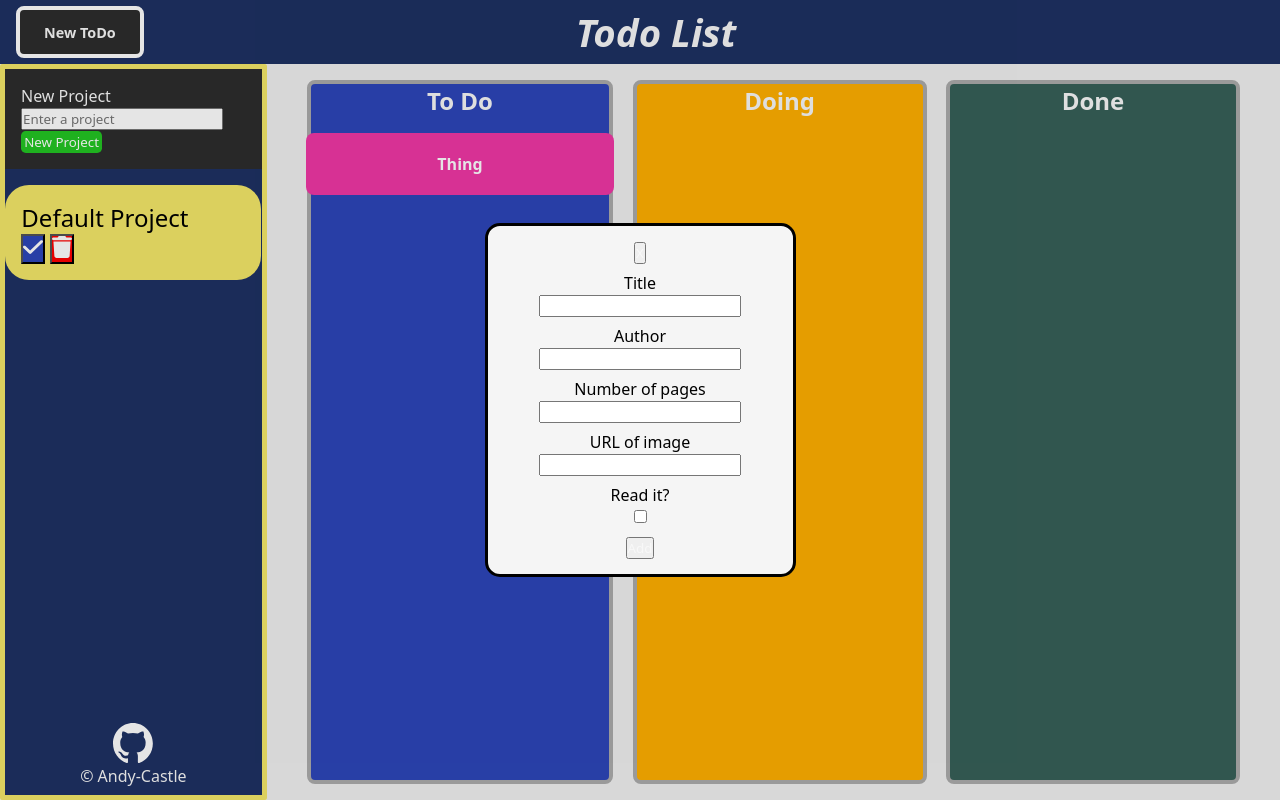
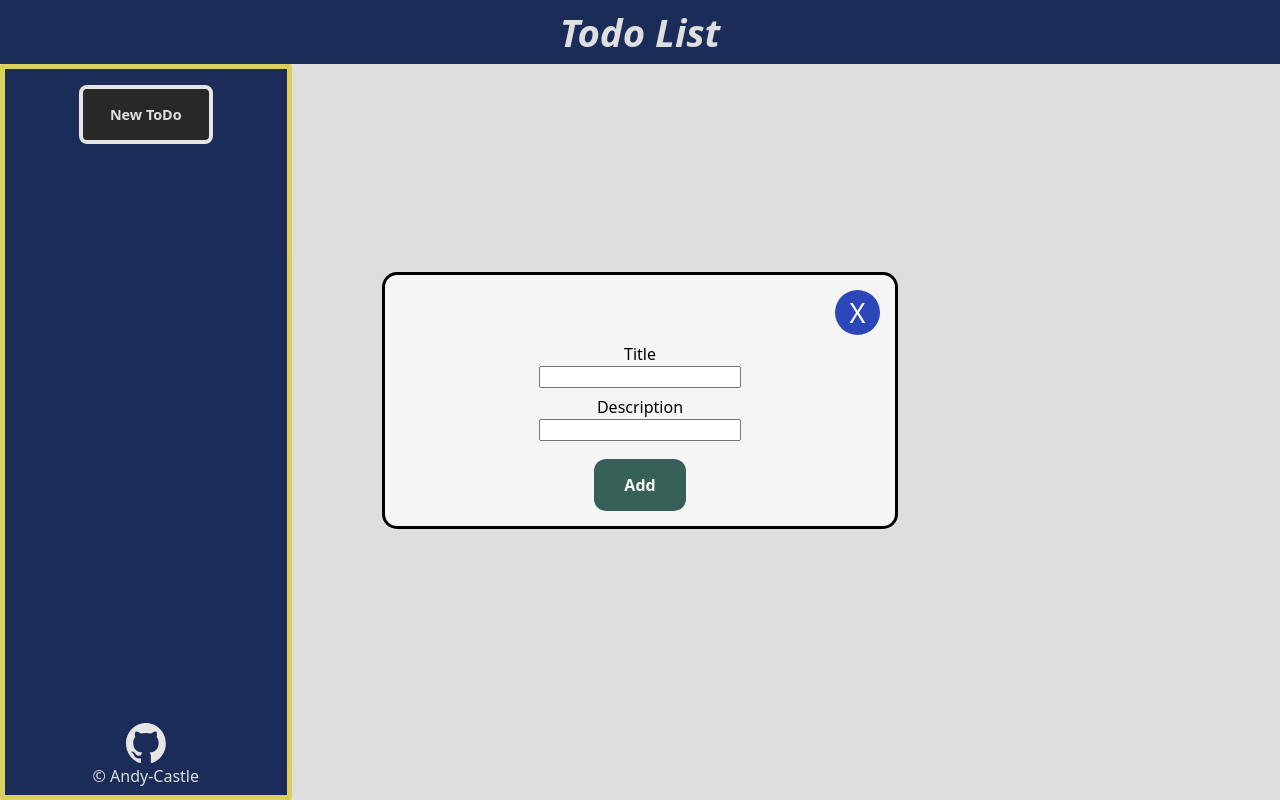
Before and after one commit to Andy-Castle/Todo-List, a website built with webpack: page src/index.html in a window 1280 px wide. Both pictures are taken after a click on the button "New ToDo". Built offline with nearby package versions, Linux system fonts and the light colour scheme.

Commit message:
voy a terminar esto si o si, para que vea que he mejorado y que comprendo lo que estoy haciendo, solo que necesito dividir un poco las responsabilidades de la aplicación

```diff
--- a/package.json
+++ b/package.json
@@ -1,5 +1,5 @@
 {
-  "name": "todo-list---trello-base-it",
+  "name": "todo-list",
   "version": "1.0.0",
   "main": "index.js",
   "scripts": {
--- a/src/index.html
+++ b/src/index.html
@@ -8,10 +8,15 @@
   <body>
     <main>
       <header>
-        <div class="newTodo">
-          <dialog>
-            <div class="button-area">
-              <button autofocus>X</button>
+        <h1>Todo List</h1>
+      </header>
+      <section>
+        <div class="menu">
+          <div class="newTodo">
+            <dialog>
+              <div class="close-area">
+                <button autofocus>X</button>
+              </div>
               <form onsubmit="return false">
                 <ul>
                   <li>
@@ -20,61 +25,19 @@
                     <input type="text" name="title" id="title" required />
                   </li>
                   <li>
-                    <label for="author">Author</label>
+                    <label for="description">Description</label>
                     <br />
-                    <input type="text" name="author" id="author" required />
-                  </li>
-                  <li>
-                    <label for="pages">Number of pages</label>
-                    <br />
-                    <input type="number" name="pages" id="pages" required />
-                  </li>
-                  <li>
-                    <label for="image">URL of image</label>
-                    <br />
-                    <input type="url" name="image" id="image" required />
-                  </li>
-                  <li>
-                    <label for="read">Read it?</label>
-                    <br />
-                    <input type="checkbox" name="read" id="read" value="true" />
+                    <input
+                      type="text"
+                      name="description"
+                      id="description"
+                      required />
                   </li>
                   <button id="add">Add</button>
                 </ul>
               </form>
-            </div>
-          </dialog>
-          <button class="new-todo-button">New ToDo</button>
-        </div>
-        <h1>Todo List</h1>
-      </header>
-      <section>
-        <div class="menu">
-          <div class="projects-section">
-            <div class="createProject">
-              <form onsubmit="return false">
-                <label for="project">New Project</label>
-                <input
-                  type="text"
-                  id="project"
-                  name="project"
-                  placeholder="Enter a project" />
-                <button type="submit">New Project</button>
-              </form>
-            </div>
-            <div class="projectToShow">
-              <div class="projectCard">
-                <div class="cardProject">
-                  <h1>Default Project</h1>
-                  <button class="select">
-                    <img src="Public/icons/select.svg" alt="Select" />
-                  </button>
-                  <button class="delete">
-                    <img src="Public/icons/delete.svg" alt="delete" />
-                  </button>
-                </div>
-              </div>
-            </div>
+            </dialog>
+            <button class="new-todo-button">New ToDo</button>
           </div>
           <footer>
             <a
@@ -87,22 +50,6 @@
             </a>
           </footer>
         </div>
-        <div class="todo-list" id="todo-list">
-          <div class="ToDo">
-            <h1>To Do</h1>
-            <div id="To_Do">
-              <div id="1" class="card">Thing</div>
-            </div>
-          </div>
-          <div class="Doing">
-            <h1>Doing</h1>
-            <div id="Doing"></div>
-          </div>
-          <div class="Done">
-            <h1>Done</h1>
-            <div id="Done"></div>
-          </div>
-        </div>
       </section>
     </main>
   </body>
--- a/src/project&todos.js
+++ b/src/project&todos.js
@@ -1,9 +1,8 @@
 let arrayProjects = [];
 
 class Project {
-  static id = 0;
   constructor(name) {
-    this.id = ++Project.id;
+    this.id = Date.now();
     this.name = name;
     this.todos = [];
 
@@ -35,9 +34,8 @@ class Project {
 }
 
 class TodosProject {
-  static id = 0;
   constructor(title, description, dueDate, priority, status) {
-    this.id = ++TodosProject.id;
+    this.id = Date.now() + 1;
     this.title = title;
     this.description = description;
     this.dueDate = dueDate;
@@ -70,14 +68,7 @@ function addTodoToProject(project, todo) {
   project.addTodo(todo);
 }
 
-function editTodoInProject(
-  projectId,
-  todoId,
-  title,
-  description,
-  priority,
-  status
-) {
+function editTodoInProject(projectId, todoId, title, description, priority, status) {
   const project = arrayProjects.find((proj) => proj.id === projectId);
   if (project) {
     return project.editTodo(todoId, {
--- a/src/styles.css
+++ b/src/styles.css
@@ -27,7 +27,6 @@ main {
 
 header {
   display: flex;
-
   justify-content: center;
   align-items: center;
   background-color: var(--color-blue-strong);
@@ -35,7 +34,6 @@ header {
   h1 {
     font-style: italic;
     font-size: 2.4rem;
-    width: 57vw;
   }
 }
 
@@ -48,7 +46,7 @@ section {
     overflow-y: auto;
     scroll-snap-type: y mandatory;
     background-color: var(--color-blue-strong);
-    width: 27.5vw;
+    width: 22vw;
     border: 5px #f4e869 solid;
     border-radius: 2px;
     display: flex;
@@ -148,45 +146,16 @@ footer {
   align-items: center;
 }
 
-.Doing {
-  background-color: var(--color-yellow);
-  width: 32%;
-  border: 0.25rem solid var(--color-gray);
-  border-radius: 0.5rem;
-  display: flex;
-  flex-direction: column;
-  align-items: center;
-}
-
-.Done {
-  background-color: var(--color-success);
-  width: 32%;
-  border: 0.25rem solid var(--color-gray);
-  border-radius: 0.5rem;
-  display: flex;
-  flex-direction: column;
-  align-items: center;
-}
-
-.card {
-  background-color: var(--color-pink);
-  color: white;
-  font-weight: bold;
-  padding: 1.25rem 8.2rem;
-  text-align: center;
-  margin: 1rem 0.2rem;
-  border-radius: 0.5rem;
-}
-
 .newTodo {
   display: flex;
   width: 44vw;
   padding: 1rem;
   color: black;
+  justify-content: center;
 }
 
 .new-todo-button {
-  padding: 0.8rem 1.5rem;
+  padding: 1rem 1.7rem;
   border: 0.25rem solid white;
   border-radius: 0.5rem;
   background-color: #2d2d2d;
@@ -217,7 +186,7 @@ ul li {
 }
 
 dialog {
-  width: 275px;
+  width: 30rem;
   margin: auto;
   background-color: whitesmoke;
   color: black;
@@ -239,6 +208,26 @@ dialog[open] {
     scale: 0;
   }
 
+  .close-area {
+    display: flex;
+    justify-content: flex-end;
+    width: 100%;
+
+    button {
+      background-color: var(--color-blue-normal);
+      color: white;
+      border: none;
+      width: 45px;
+      height: 45px;
+      border-radius: 50%;
+      cursor: pointer;
+      font-size: 1.7rem;
+      &:hover {
+        background-color: var(--color-yellow);
+      }
+    }
+  }
+
   form {
     label {
       color: black;
@@ -247,54 +236,19 @@ dialog[open] {
     input {
       color: black;
     }
+
+    #add {
+      background-color: var(--color-success);
+      padding: 15px 30px;
+      border: none;
+      border-radius: 12px;
+      margin-top: 10px;
+      font-weight: 700;
+      font-size: medium;
+      cursor: pointer;
+      &:hover {
+        background-color: var(--color-yellow);
+      }
+    }
   }
 }
-
-/* form {
-  font-style: italic;
-  font-size: 15px;
-  font-weight: 500;
-  color: black;
-}
-
-form input {
-  border-radius: 5px;
-  padding: 2px;
-}
-
-form button {
-  padding: 4px 10px;
-  border-radius: 4px;
-  background-color: #88d66c;
-  cursor: pointer;
-}
-
-input[type="checkbox"] {
-  width: 20px;
-  height: 20px;
-  color: black;
-}
-
-form button:hover {
-  background-color: #5a8c48;
-}
-
-.button-area {
-  display: flex;
-  width: 240px;
-  justify-content: flex-end;
-}
-
-.button-area > button {
-  height: 35px;
-  width: 35px;
-  border-radius: 50%;
-  border: none;
-  background-color: #f6fb7a;
-  cursor: pointer;
-  font-size: 20px;
-}
-
-.button-area > button:hover {
-  background-color: #717238;
-} */
```
